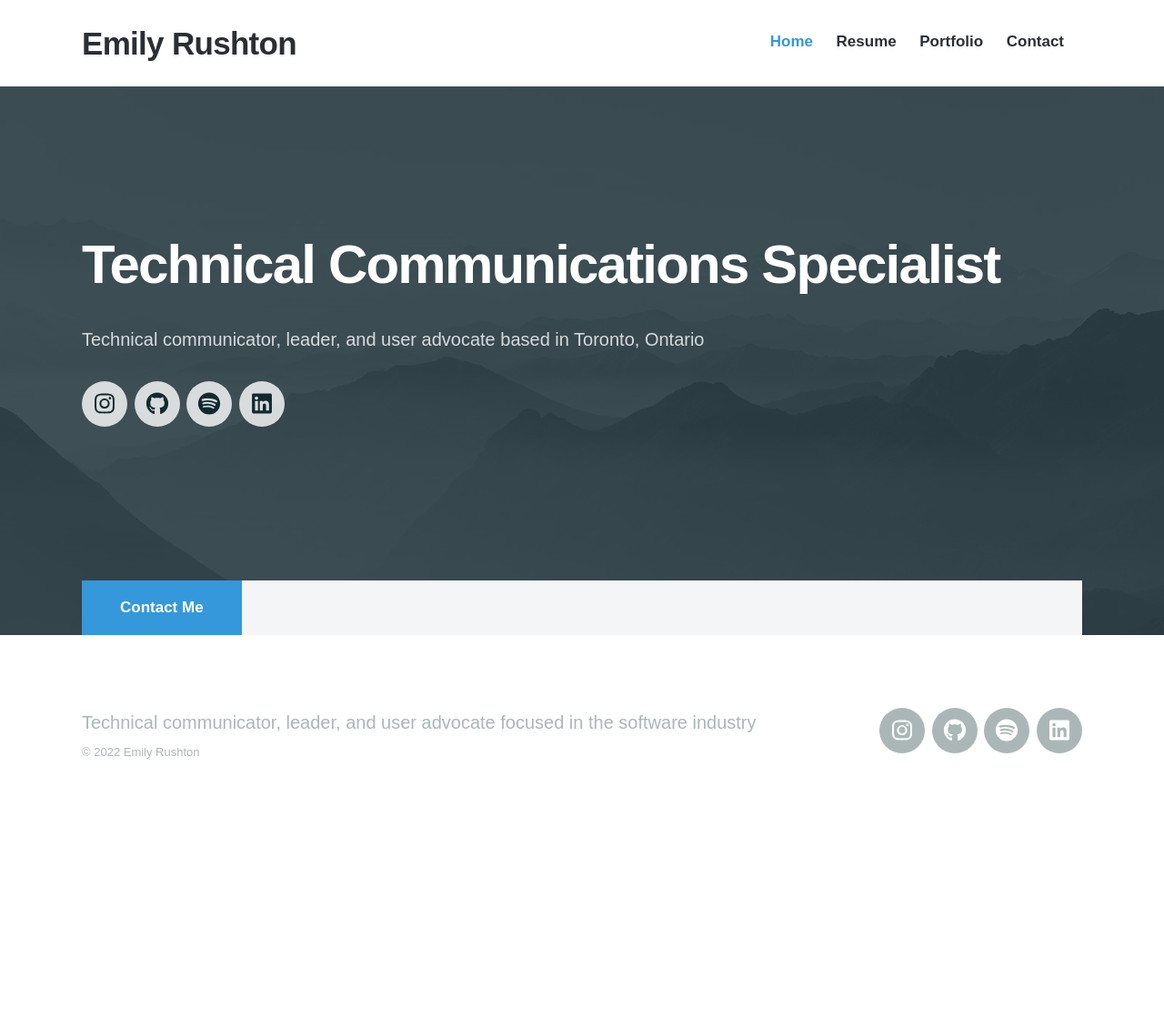
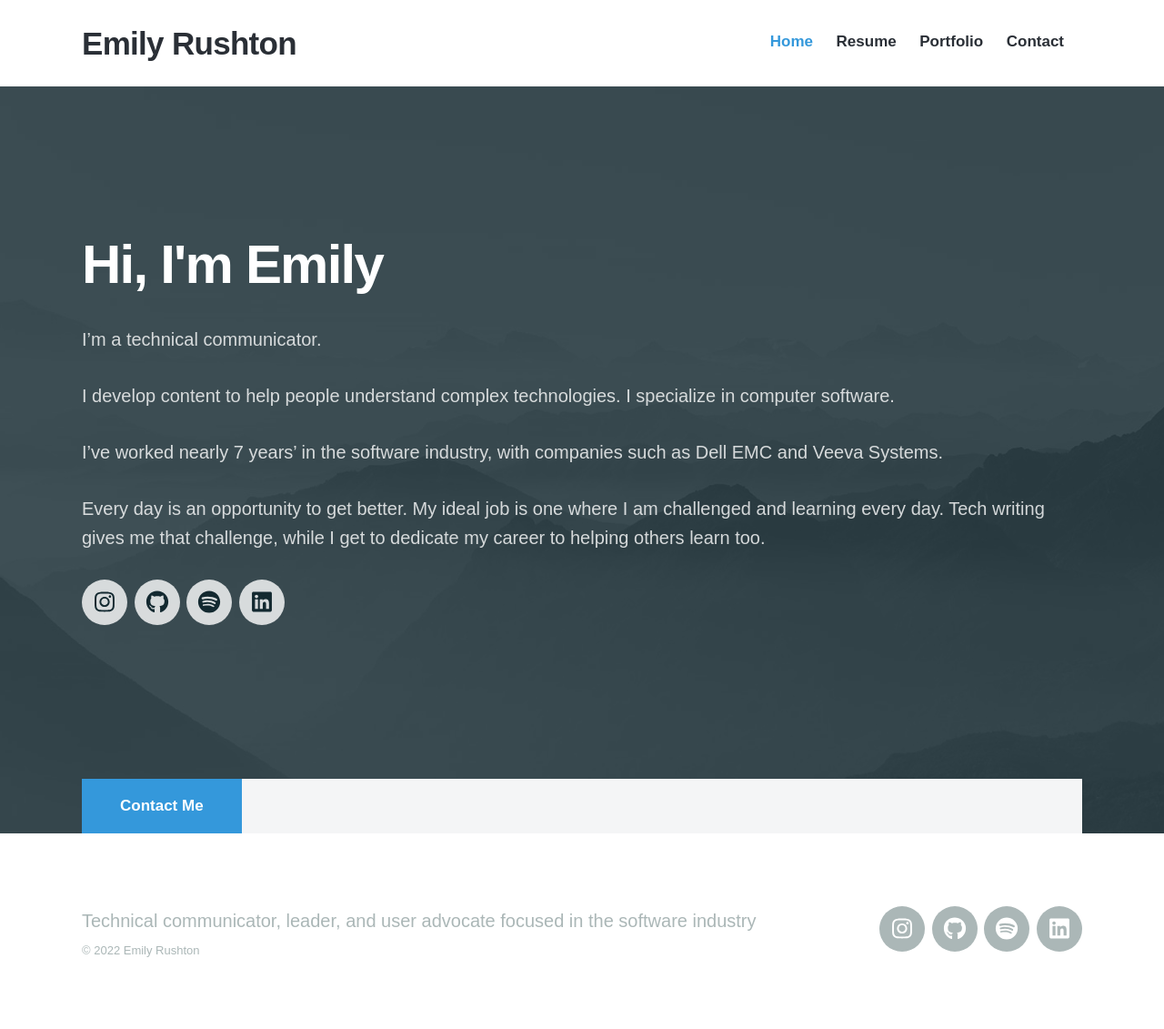
Before and after one commit to emilyrushton/emilyrushton.github.io, a Jekyll site: the page built from index.html, in a window 1280 px wide. Shown: the whole page at 91% size. Built offline with Jekyll 4.4.1, drawn with Linux system fonts in a browser that asks for light colours; nearby versions of some CDN libraries; some web fonts are replaced; before the commit the page ends 913 px from its top, so only the background shows below that.

```diff
--- a/index.html
+++ b/index.html
@@ -13,8 +13,11 @@
 
 	<div class="wrap">
 
-		<h1>Technical Communications Specialist</h1>
-		<p>Technical communicator, leader, and user advocate based in Toronto, Ontario</p>
+		<h1>Hi, I'm Emily</h1>
+		<p>I’m a technical communicator.</p>
+		<p>I develop content to help people understand complex technologies. I specialize in computer software.</p>
+		<p>I’ve worked nearly 7 years’ in the software industry, with companies such as Dell EMC and Veeva Systems.</p>
+		<p>Every day is an opportunity to get better. My ideal job is one where I am challenged and learning every day. Tech writing gives me that challenge, while I get to dedicate my career to helping others learn too.</p>
 
 		{% include socials.html %}
 
```
Also changed, not shown: 1 other file.
